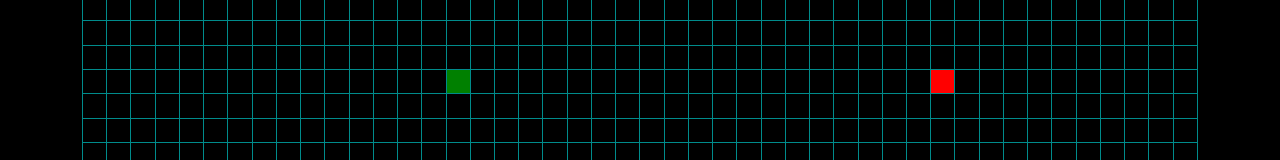
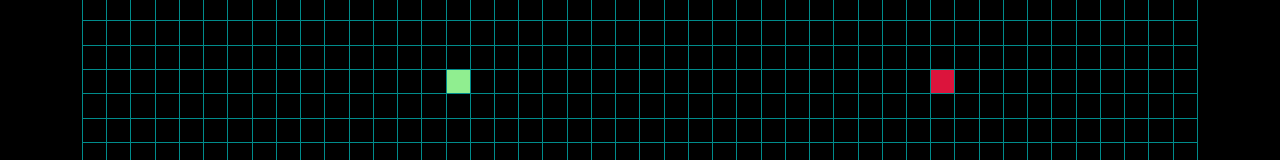
Before and after one commit to anish-kondepudi/AlgorithmVisualizer, a React (Create React App) app in the folder algorithm_visualizer/: page /graph in a window 1280 px wide. Shown: the part 270-430 px from the top of the page. Built offline with nearby package versions, Linux system fonts and the light colour scheme.

Commit message:
Changes CSS Animation Colors

```diff
--- a/algorithm_visualizer/src/pages/graph_components/Node.css
+++ b/algorithm_visualizer/src/pages/graph_components/Node.css
@@ -7,11 +7,11 @@
 }
 
 .node-finish {
-  background-color: red;
+  background-color: crimson;
 }
 
 .node-start {
-  background-color: green;
+  background-color: lightgreen;
 }
 
 .node-visited {
@@ -28,31 +28,31 @@
 @keyframes visitedAnimation {
   0% {
     transform: scale(0.3);
-    background-color: rgba(0, 0, 66, 0.75);
+    background-color: whitesmoke;
     border-radius: 100%;
   }
 
   50% {
-    background-color: rgba(17, 104, 217, 0.75);
+    background-color: lightgrey;
   }
 
   75% {
     transform: scale(1.2);
-    background-color: rgba(0, 217, 159, 0.75);
+    background-color: lightblue;
   }
 
   100% {
     transform: scale(1);
-    background-color: rgba(0, 190, 218, 0.75);
+    background-color: darkcyan;
   }
 }
 
 .node-wall {
-  background-color: white;
+  background-color: sandybrown;
 }
 
 .node-shortest-path {
-  background-color: yellow;
+  background-color: whitesmoke;
 }
 
 @keyframes shortestPath {
```
